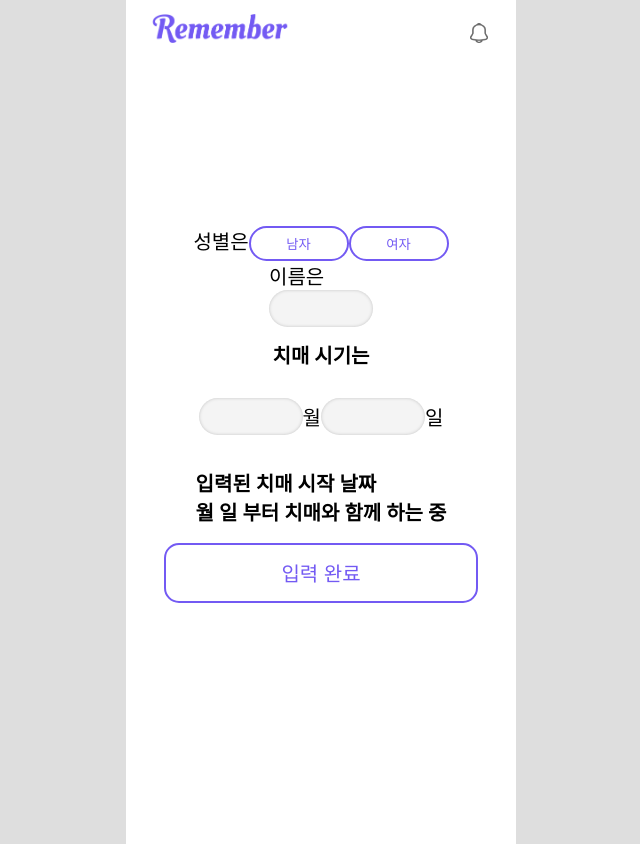
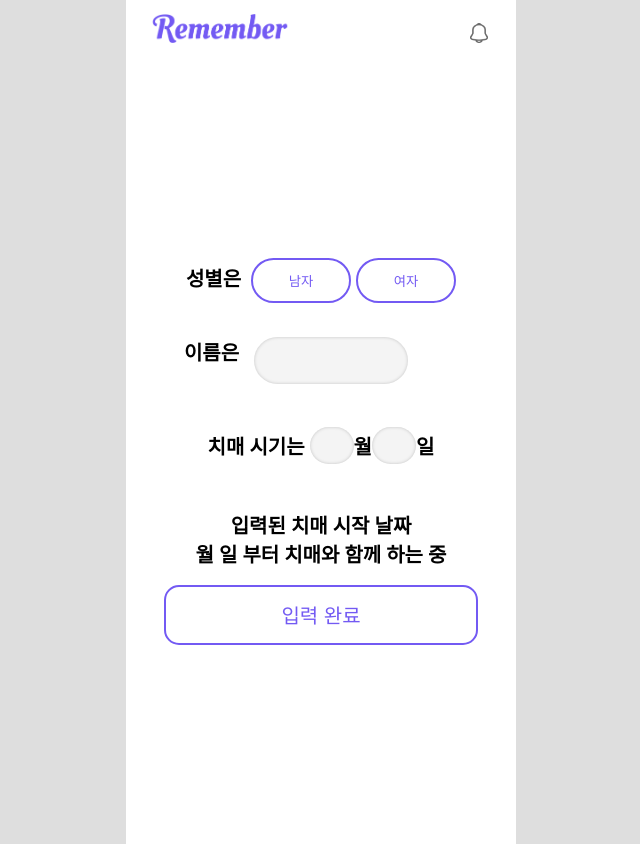
Before and after one commit to JOOMINSE0/Team14, a React (Create React App) app: page /writepatientname in a window 1280 px wide. Shown: the whole page, without its empty margins (319-959 px from the left). Built offline with nearby package versions, Linux system fonts and the light colour scheme.

Commit message:
WritePatientName수정

```diff
--- a/src/pages/WritePatientName/WritePatientName.jsx
+++ b/src/pages/WritePatientName/WritePatientName.jsx
@@ -42,32 +42,32 @@ const WritePatientName = () => {
 
 
         <div className="write-patient-text">
-            <div>
-                <div style={{fontSize:"20px", display: "inline-block", marginTop:'70%'}}>성별은
-                <button className="genderBtn">남자</button>
+            <h1>
+                <div style={{fontSize:"20px", display: "inline-block", marginTop:'70%'}}>성별은 &nbsp;
+                <button className="genderBtn">남자</button>&nbsp;
                 <button className="genderBtn">여자</button>
                 </div>
-            </div>
+            </h1>
 
 
-            <div style={{fontSize:"20px"}}>이름은
-            <input style={{borderRadius: '50px', height:'35px', width:'100px', borderRadius: '50px',
+            <h1 style={{fontSize:"20px", display: "flex", marginLeft: "-50px"}}>이름은 &nbsp;&nbsp;
+            <input style={{borderRadius: '50px', height:'45px', width:'150px', borderRadius: '50px',
                 background: '#F4F4F4',
                 boxShadow: '0px 0px 3.52351px 0px rgba(0, 0, 0, 0.20) inset', border:'none'}}
                 className="patient-input"
                 type="text"
                 value={inputText_1}
                 onChange={handleInputChange_1}
-            /></div>
+            /></h1>
 
 
 
 
-            <div>
-                <h1 style={{fontSize:"20px"}}>치매 시기는</h1>
-            </div>
+
+            <h1 style={{fontSize:"20px", display: "flex", alignItems: "center"}}>치매 시기는&nbsp;
+
             <div className="write-patient-row">
-                <input style={{borderRadius: '50px', height:'35px', width:'100px', borderRadius: '50px',
+                <input style={{borderRadius: '50px', height:'35px', width:'40px', borderRadius: '50px',
                 background: '#F4F4F4',
                 boxShadow: '0px 0px 3.52351px 0px rgba(0, 0, 0, 0.20) inset', border:'none'}}
                     type="text"
@@ -75,7 +75,7 @@ const WritePatientName = () => {
                     onChange={handleInputChange_2}
                 />
                 <p style={{fontSize:"20px"}}>월</p>
-                <input style={{borderRadius: '50px', height:'35px', width:'100px', borderRadius: '50px',
+                <input style={{borderRadius: '50px', height:'35px', width:'40px', borderRadius: '50px',
                 background: '#F4F4F4',
                 boxShadow: '0px 0px 3.52351px 0px rgba(0, 0, 0, 0.20) inset', border:'none'}}
                     type="text"
@@ -84,7 +84,9 @@ const WritePatientName = () => {
                 />
                 <p style={{fontSize:"20px"}}>일</p>
             </div>
-            <h2 style={{fontSize:"20px", borderRadius: '50px'}}>입력된 치매 시작 날짜 <br/> {inputText_2}월 {inputText_3}일 부터 치매와 함께 하는 중</h2>
+            </h1>
+
+            <h2 style={{fontSize:"20px", borderRadius: '50px', textAlign: "center"}}>입력된 치매 시작 날짜 <br/> {inputText_2}월 {inputText_3}일 부터 치매와 함께 하는 중</h2>
             <button className="write-text-button" onClick={handleCompleteButtonClick}>
                 입력 완료
             </button>
--- a/src/pages/WritePatientName/WritePatientName.scss
+++ b/src/pages/WritePatientName/WritePatientName.scss
@@ -14,7 +14,7 @@
 
 .genderBtn{
     width: 100px;
-    height: 35px;
+    height: 45px;
     border-radius: 50px;
     background-color: transparent;
     border: 2px solid #735AF3;
```
